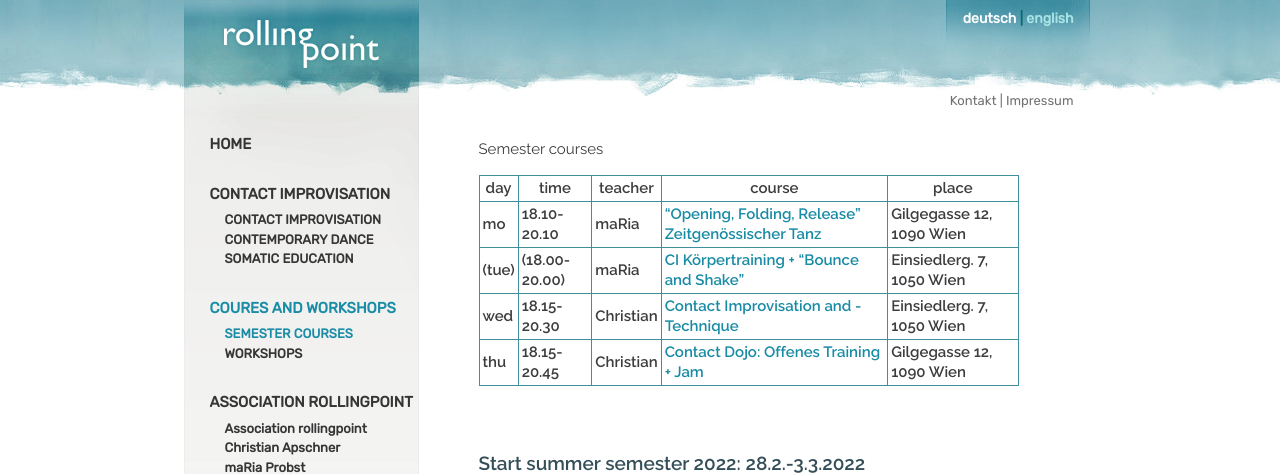
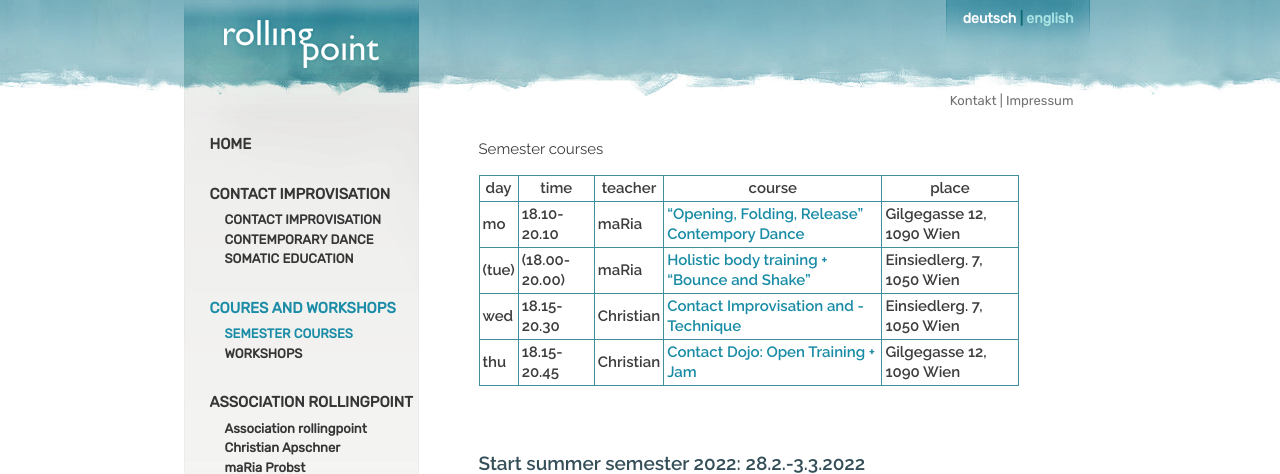
Before and after one commit to manulari/rollingpointat, a Jekyll site: the page built from _pages_en/en-kurse.md, in a window 1280 px wide. Shown: the top 474 px of the page. Built offline with Jekyll 4.4.1, drawn with Linux system fonts in a browser that asks for light colours; comment, search, counter and statistics services are not loaded.

Commit message:
Update page (en) “en-kurse”

```diff
--- a/_pages_en/en-kurse.md
+++ b/_pages_en/en-kurse.md
@@ -5,12 +5,12 @@ language: en
 ---
 Semester courses
 
-| day       | time              | teacher       | course                                                       | place                         |
-| --------- | ----------------- | ------------- | ------------------------------------------------------------ | ----------------------------- |
-| **mo**    | **18.10-20.10**   | **maRia**     | **["Opening, Folding, Release" Zeitgenössischer Tanz](#mo)** | **Gilgegasse 12, 1090 Wien**  |
-| **(tue)** | **(18.00-20.00)** | **maRia**     | **[CI Körpertraining + "Bounce and Shake"](#di)**            | **Einsiedlerg. 7, 1050 Wien** |
-| **wed**   | **18.15-20.30**   | **Christian** | **[Contact Improvisation and -Technique](#mi)**              | **Einsiedlerg. 7, 1050 Wien** |
-| **thu**   | **18.15-20.45**   | **Christian** | **[Contact Dojo: Offenes Training + Jam](#do)**              | **Gilgegasse 12, 1090 Wien**  |
+| day       | time              | teacher       | course                                                  | place                         |
+| --------- | ----------------- | ------------- | ------------------------------------------------------- | ----------------------------- |
+| **mo**    | **18.10-20.10**   | **maRia**     | **["Opening, Folding, Release" Contempory Dance](#mo)** | **Gilgegasse 12, 1090 Wien**  |
+| **(tue)** | **(18.00-20.00)** | **maRia**     | **[Holistic body training + "Bounce and Shake"](#di)**  | **Einsiedlerg. 7, 1050 Wien** |
+| **wed**   | **18.15-20.30**   | **Christian** | **[Contact Improvisation and -Technique](#mi)**         | **Einsiedlerg. 7, 1050 Wien** |
+| **thu**   | **18.15-20.45**   | **Christian** | **[Contact Dojo: Open Training + Jam](#do)**            | **Gilgegasse 12, 1090 Wien**  |
 
 &nbsp;
 
```
